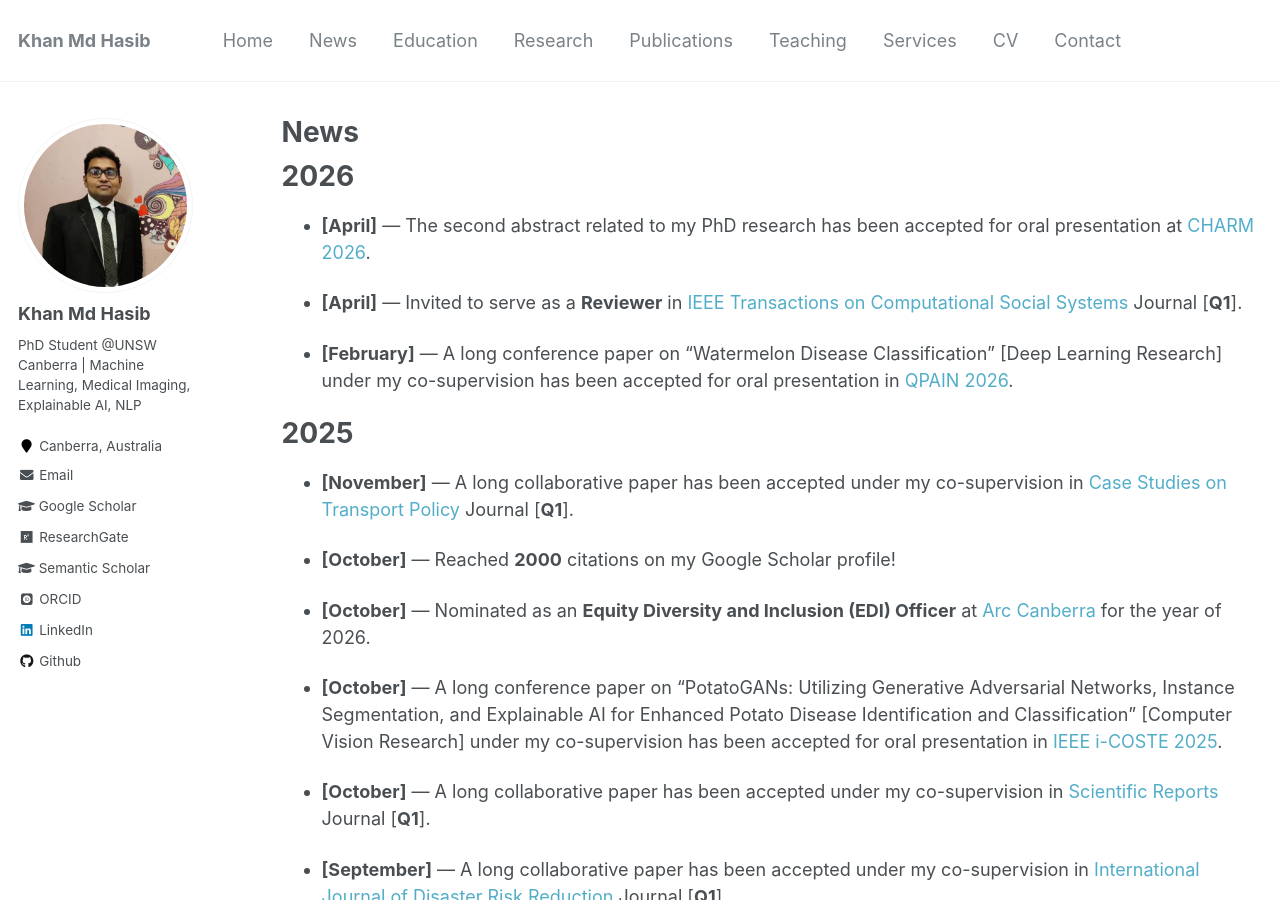
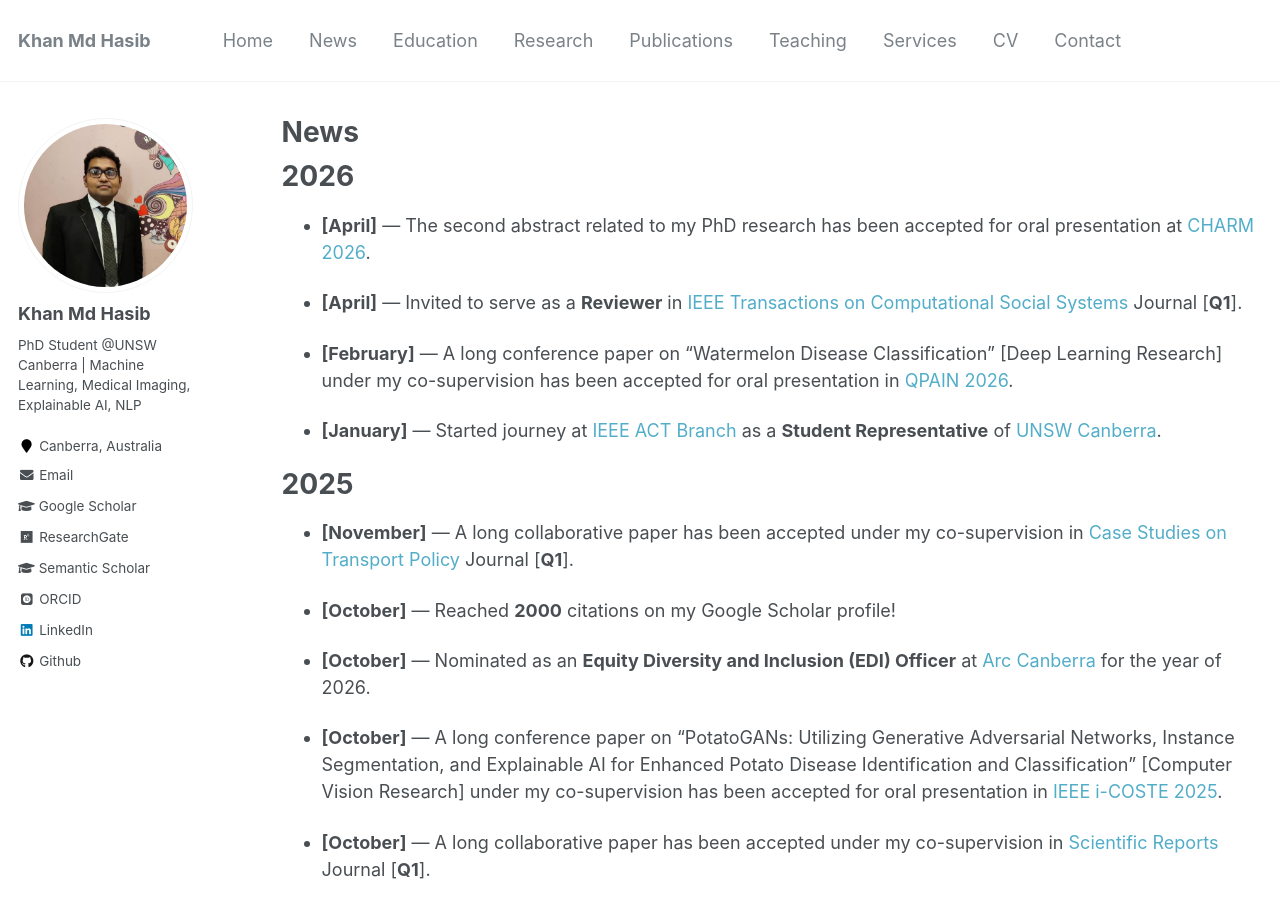
Before and after one commit to hasibaust13/hasibaust13.github.io, a Jekyll site: the page built from _pages/news.md, in a window 1280 px wide and 900 px high. Built offline with Jekyll 4.4.1, drawn with Linux system fonts in a browser that asks for light colours; some web fonts are replaced.

Commit message:
Add IEEE ACT Branch Student Representative entry to News (Jan 2026)

```diff
--- a/_pages/news.md
+++ b/_pages/news.md
@@ -12,6 +12,8 @@
 * **[April]** — Invited to serve as a **Reviewer** in [IEEE Transactions on Computational Social Systems](https://ieeexplore.ieee.org/xpl/RecentIssue.jsp?punumber=6570650){:target="_blank"} Journal [**Q1**].
 
 * **[February]** — A long conference paper on "Watermelon Disease Classification" [Deep Learning Research] under my co-supervision has been accepted for oral presentation in [QPAIN 2026](https://qpain.org){:target="_blank"}.
+
+* **[January]** — Started journey at [IEEE ACT Branch](https://r10.ieee.org/act/){:target="_blank"} as a **Student Representative** of [UNSW Canberra](https://www.unsw.edu.au/canberra){:target="_blank"}.
 
 # 2025
 
```
